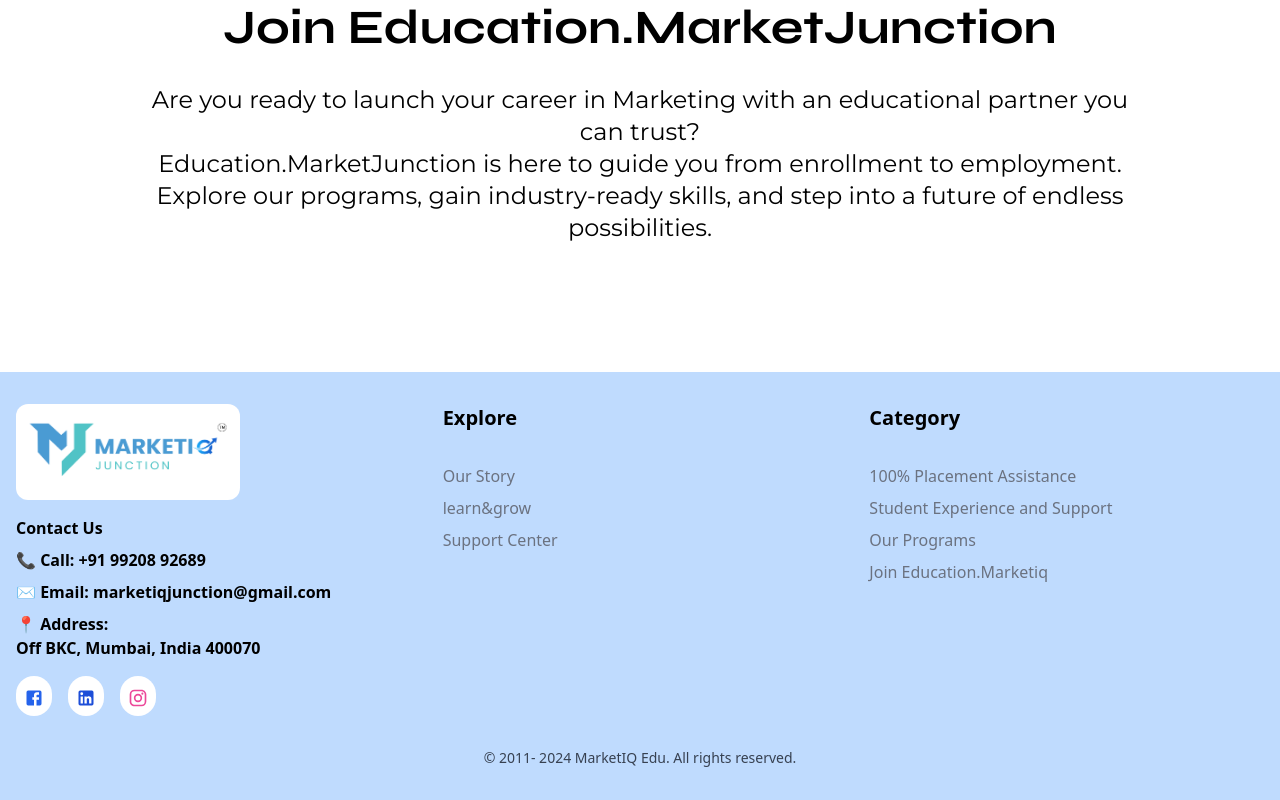
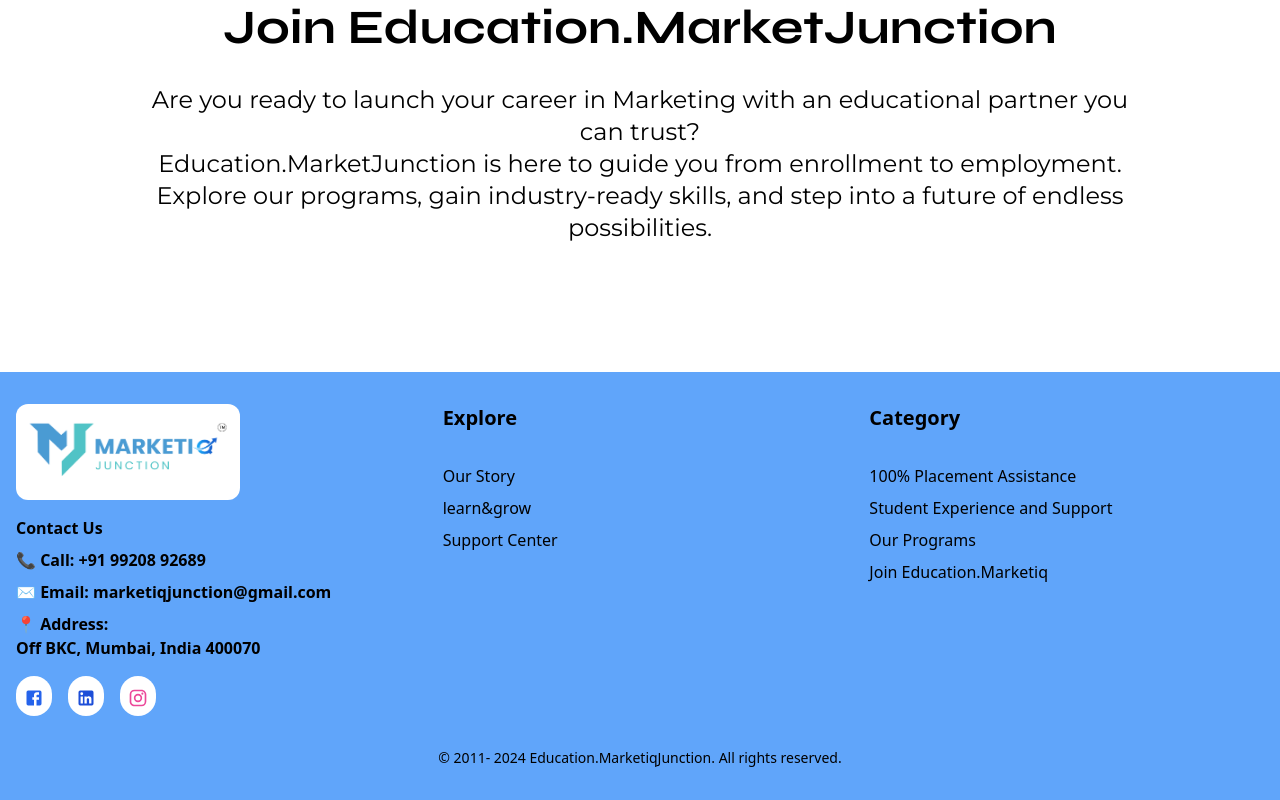
Before and after one commit to Marketiq-Junction/Marketiq-Edu, a Next.js app: page /about-us in a window 1280 px wide. Shown: the part 5079-5879 px from the top of the page. Built offline with nearby package versions, Linux system fonts and the light colour scheme.

Commit message:
all changes done

```diff
--- a/package.json
+++ b/package.json
@@ -3,7 +3,7 @@
   "version": "0.1.0",
   "private": true,
   "scripts": {
-    "dev": "next dev",
+    "dev": "next dev -H 0.0.0.0",
     "build": "next build",
     "start": "next start",
     "lint": "next lint"
--- a/src/components/aboutus/chooseus/chooseUs.jsx
+++ b/src/components/aboutus/chooseus/chooseUs.jsx
@@ -128,11 +128,11 @@
       </div>
 
       {/* Carousel Section */}
-      <div className="flex gap-4 px-4 md:px-12 w-full justify-center md:justify-end items-start">
+      <div className="flex gap-4 px-4 md:px-12 w-full justify-center md:justify-end items-start ">
         {getVisibleCards().map((card) => (
           <div
             key={card.id}
-            className={`bg-white rounded-xl shadow-lg w-full md:w-80 flex flex-col items-center p-4 transition-transform duration-300 ease-in-out hover:bg-blue-200 ${
+            className={`bg-white rounded-xl shadow-lg w-full md:w-80 flex flex-col items-center p-4 transition-transform duration-300 ease-in-out hover:bg-blue-200 hover:animate-pulse ${
               selectedCard === card.id ? "md:w-[400px]" : ""
             }`}
             onClick={() => handleCardClick(card.id)}
--- a/src/components/courses/heroCourses/heroCourses.jsx
+++ b/src/components/courses/heroCourses/heroCourses.jsx
@@ -63,7 +63,7 @@
             onClick={openWhatsApp}
             className="bg-white text-black px-6 py-2 rounded-full font-semibold transition-all hover:bg-[#3ca0a0] hover:text-white"
           >
-            Let's Connect
+            Let &apos;'s Connect
           </button>
           <button
             onClick={openModal}
--- a/src/components/footer/footer.jsx
+++ b/src/components/footer/footer.jsx
@@ -8,7 +8,7 @@
 
 const Footer = () => {
   return (
-    <div className="bg-blue-200 text-white py-8 shadow-xl">
+    <div className="bg-blue-400 text-white py-8 shadow-xl">
       <div className="container mx-auto px-4">
         <div className="flex flex-col md:flex-row justify-start items-start space-y-8 md:space-y-0 md:space-x-8">
           {/* First Column: Contact Us */}
@@ -56,9 +56,9 @@
           <div className="flex-1">
             <h3 className="font-semibold text-xl text-left text-black mb-4">Explore</h3>
             <ul className="text-left space-y-2  md:text-base mt-8">
-              <li><Link href="/" className="text-gray-500 hover:underline">Our Story</Link></li>
-              <li><Link href="/learn&grow" className="text-gray-500 hover:underline">learn&grow</Link></li>
-              <li><Link href="/contact-us" className="text-gray-500 hover:underline">Support Center</Link></li>
+              <li><Link href="/" className="text-black hover:underline">Our Story</Link></li>
+              <li><Link href="/learn&grow" className="text-black hover:underline">learn&grow</Link></li>
+              <li><Link href="/contact-us" className="text-black hover:underline">Support Center</Link></li>
             </ul>
           </div>
 
@@ -66,10 +66,10 @@
           <div className="flex-1">
             <h3 className="font-semibold text-left text-xl text-black mb-4">Category</h3>
             <ul className="text-left space-y-2 text-sm md:text-base mt-8">
-              <li><Link href="/learn&grow" className="text-gray-500 hover:underline">100% Placement Assistance</Link></li>
-              <li><Link href="https://wa.me/+919920892689" className="text-gray-500 hover:underline">Student Experience and Support</Link></li>
-              <li><Link href="/learn&grow" className="text-gray-500 hover:underline">Our Programs</Link></li>
-              <li><Link href="https://wa.me/+919920892689" className="text-gray-500 hover:underline">Join Education.Marketiq</Link></li>
+              <li><Link href="/learn&grow" className="text-black hover:underline">100% Placement Assistance</Link></li>
+              <li><Link href="https://wa.me/+919920892689" className="text-black hover:underline">Student Experience and Support</Link></li>
+              <li><Link href="/learn&grow" className="text-black hover:underline">Our Programs</Link></li>
+              <li><Link href="https://wa.me/+919920892689" className="text-black hover:underline">Join Education.Marketiq</Link></li>
             </ul>
           </div>
 
@@ -95,8 +95,8 @@
 
         {/* Footer Bottom: Copyright */}
         <div className="mt-8 text-center">
-          <p className="text-xs md:text-sm text-gray-700">
-            © 2011- 2024 MarketIQ Edu. All rights reserved.
+          <p className="text-xs md:text-sm text-black">
+            © 2011- 2024 Education.MarketiqJunction. All rights reserved.
           </p>
         </div>
 
--- a/src/components/home/career/career.jsx
+++ b/src/components/home/career/career.jsx
@@ -22,7 +22,7 @@
     <div ref={containerRef} className="min-h-screen overflow-y-auto flex justify-center items-center">
       {/* Animated Container */}
       <motion.div
-        className="bg-[#4a9ad2] mx-4 mt-4 md:mx-10 lg:mx-20 flex flex-col md:flex-row items-center p-6 md:p-8 lg:p-12 rounded-lg w-full max-w-6xl"
+        className="bg-[#4a9ad2] mx-2 mt-4 md:mx-10 lg:mx-12 flex flex-col md:flex-row items-center p-6 md:p-8 lg:p-12 rounded-lg w-full max-w-6xl"
         style={{ opacity, scale }}
         transition={{ ease: "circOut", duration: 1.2 }}
       >
@@ -33,7 +33,7 @@
           transition={{ type: "spring", stiffness: 150, damping: 25 }}
         >
           <Image
-            src="/career.jpg"
+            src="/career.png"
             alt="Career Image"
             width={400}
             height={300}
--- a/src/components/home/hero/heroHome.jsx
+++ b/src/components/home/hero/heroHome.jsx
@@ -57,7 +57,7 @@
           >
             {/* Learn & Grow Button */}
             <Link href="/learn&grow">
-              <button className="bg-[#ffffff] text-[#50c3c6] border border-transparent px-4 py-2 md:px-6 md:py-3 shadoww-lg rounded-md hover:bg-transparent hover:text-white hover:border-white transition z-20">
+              <button className="bg-[#ffffff] text-[#50c3c6] border border-white px-4 py-2 md:px-6 md:py-3 shadoww-lg rounded-md hover:bg-transparent hover:text-white hover:border-white transition z-20">
                 Learn & Grow
               </button>
             </Link>
@@ -127,25 +127,50 @@
         </motion.div>
       </div>
 
-      {/* Wave Background */}
+
       <motion.div
-  className="absolute -bottom-16  w-full xl:w-full 2xl:w-full overflow-hidden z-0"
+  className="absolute -bottom-20 w-full xl:w-full 2xl:w-full overflow-hidden z-0"
   initial={{ opacity: 0 }}
   animate={{ opacity: 1 }}
   transition={{ duration: 1 }}
 >
-  <svg
-    className="w-full h-auto md:h-52 lg:h-96"  // Adjust height responsively
+  <motion.svg
+    className="w-full h-52 md:h-52 lg:h-96"
     viewBox="0 0 1440 320"
     fill="none"
     xmlns="http://www.w3.org/2000/svg"
+    initial={{ y: 0 }}
+    animate={{
+      y: [0, 15, 0, -15, 0], // The wave moves up and down smoothly
+      transition: {
+        duration: 5, // Duration for one complete cycle
+        repeat: Infinity, // Repeat animation
+        ease: "easeInOut",
+        yoyo: true, // Ensure smooth reverse animation (not instantaneous)
+      },
+    }}
   >
-    <path
+    <motion.path
       fill="#ffffff"
-      d="M0,224L48,213.3C96,203,192,181,288,160C384,139,480,117,576,128C672,139,768,181,864,197.3C960,213,1056,203,1152,192C1248,181,1344,171,1392,165.3L1440,160L1440,320L1392,320C1344,320,1248,320,1152,320C1056,320,960,320,864,320C768,320,672,320,576,320C480,320,384,320,288,320C192,320,96,320,48,320L0,320Z"
+      d="M0,224L48,213.3C96,203,192,181,288,160C384,139,480,117,576,128C672,139,768,181,864,197.3C960,213,1056,203,1152,192C1248,181,1344,171,1392,165.3L1440,160L1440,320L1392,320C1344,320,1248,320,1152,320C1056,320,960,320,864,320C768,320,672,320,576,320C480,320,384,320,288,320C192,320,96,320,48,320L0,320Z" // Default curve
+      animate={{
+        d: [
+          "M0,224L48,213.3C96,203,192,181,288,160C384,139,480,117,576,128C672,139,768,181,864,197.3C960,213,1056,203,1152,192C1248,181,1344,171,1392,165.3L1440,160L1440,320L1392,320C1344,320,1248,320,1152,320C1056,320,960,320,864,320C768,320,672,320,576,320C480,320,384,320,288,320C192,320,96,320,48,320L0,320Z", // Default curve
+          "M0,250L48,240C96,230,192,210,288,190C384,170,480,150,576,130C672,110,768,90,864,70C960,50,1056,30,1152,10C1248,-10,1344,-30,1392,-35.3L1440,-40L1440,320L1392,320C1344,320,1248,320,1152,320C1056,320,960,320,864,320C768,320,672,320,576,320C480,320,384,320,288,320C192,320,96,320,48,320L0,320Z", // Second curve (higher wave)
+          "M0,280L48,270C96,260,192,240,288,220C384,200,480,180,576,160C672,140,768,120,864,100C960,80,1056,60,1152,40C1248,30,1344,20,1392,10L1440,0L1440,320L1392,320C1344,320,1248,320,1152,320C1056,320,960,320,864,320C768,320,672,320,576,320C480,320,384,320,288,320C192,320,96,320,48,320L0,320Z", // Third curve (even higher)
+        ],
+      }}
+      transition={{
+        duration: 5, // The full cycle duration
+        repeat: Infinity, // Repeat infinitely
+        ease: "easeInOut", // Smooth easing
+        yoyo: true, // Make the animation reverse smoothly (this allows for a natural flow back)
+      }}
     />
-  </svg>
+  </motion.svg>
 </motion.div>
+
+
 
     </motion.div>
   );
```
Also changed, not shown: public/career.png (added), public/carrer.jpg (added).
